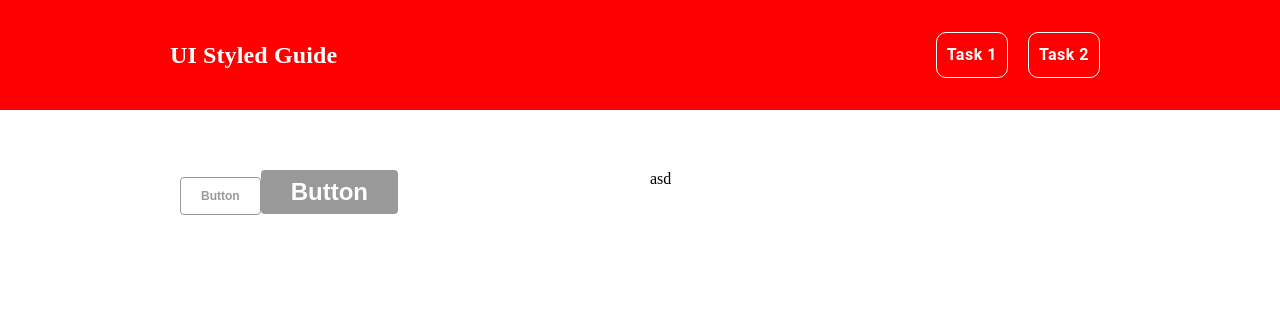
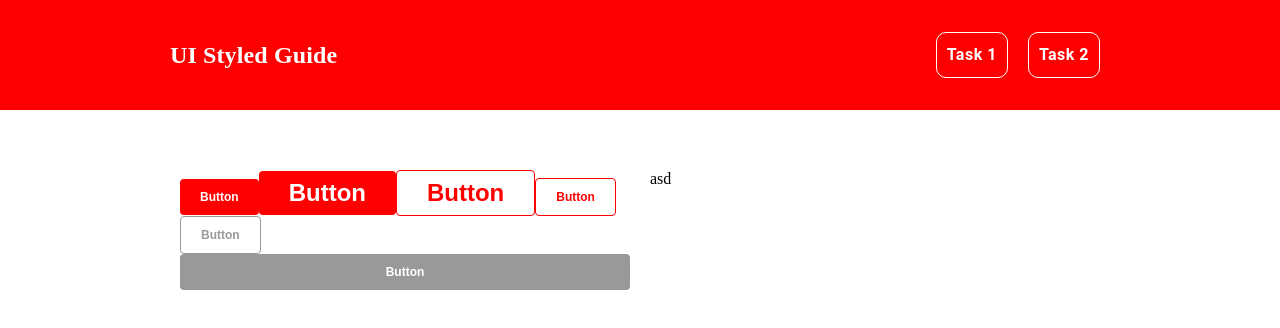
Before and after one commit to vannguyen1304/TrainingBv, a React (Create React App) app: page / in a window 1280 px wide. Shown: the top 328 px of the page. Built offline with nearby package versions, Linux system fonts and the light colour scheme.

Commit message:
add full width props

```diff
--- a/src/component/BaiTap1/Baitap1.js
+++ b/src/component/BaiTap1/Baitap1.js
@@ -7,8 +7,12 @@ const Baitap1 = () => {
     <Wrapper>
       <div className="block">
         <div>
-          <Button disabled={true} type="secondary" size="sm" />
-          <Button disabled={true} type="primary" size="lg" />
+          <Button size="sm" />
+          <Button size="lg" />
+          <Button type="secondary" size="lg" />
+          <Button type="secondary" size="sm" />
+          <Button disabled type="secondary" size="sm" />
+          <Button disabled isFullWidth type="primary" size="sm" />
         </div>
       </div>
       <div className="block">asd</div>
--- a/src/component/Button/Button.js
+++ b/src/component/Button/Button.js
@@ -1,9 +1,14 @@
 import React from "react";
 import styled from "styled-components";
 
-const Button = ({ type, size, disabled }) => {
+const Button = ({ type, size, disabled, isFullWidth }) => {
   return (
-    <ButtonBase type={type} size={size} disabled={disabled}>
+    <ButtonBase
+      type={type}
+      size={size}
+      disabled={disabled}
+      isFullWidth={isFullWidth}
+    >
       Button
     </ButtonBase>
   );
@@ -18,6 +23,7 @@ const ButtonBase = styled.button`
   border-radius: 4px;
   font-weight: 700;
   line-height: 24px;
+  display: inline-block;
   // type
   ${(props) => {
     switch (props.type) {
@@ -58,6 +64,18 @@ const ButtonBase = styled.button`
         return `
           color: white;
           border: none;
+          background: #FF0000;
+          &:hover {
+            background: rgba(255, 0, 0, 0.7);
+            /* Dropshadow red */
+            box-shadow: 0px 4px 6px rgba(194, 0, 0, 0.2);
+          }
+          &:focus {
+            background: #C20000;
+          }
+          &:active {
+            background: #C20000;
+          }
         `;
     }
   }};
@@ -84,23 +102,24 @@ const ButtonBase = styled.button`
   }};
 
   // status
+
   ${(props) => {
-    switch (props.disabled) {
-      case true:
-        if (props.type === "primary") {
+    if (props.disabled && props.type === "primary") {
       return `
         background: #999999;
+        pointer-events: none;
         `;
     }
-        if (props.type === "secondary") {
+
+    if (props.disabled && props.type === "secondary") {
       return `
         border: 1px solid #999999;
         color:#999999;
+        pointer-events: none;
           `;
     }
-      default:
-        return `
+  }}
+
+  //   full width
+  width: ${(props) => (props.isFullWidth ? "100%;display: block;" : "auto")};
 `;
-    }
-  }};
-`;
```
Lines whose indentation alone changed are shown as unchanged.
